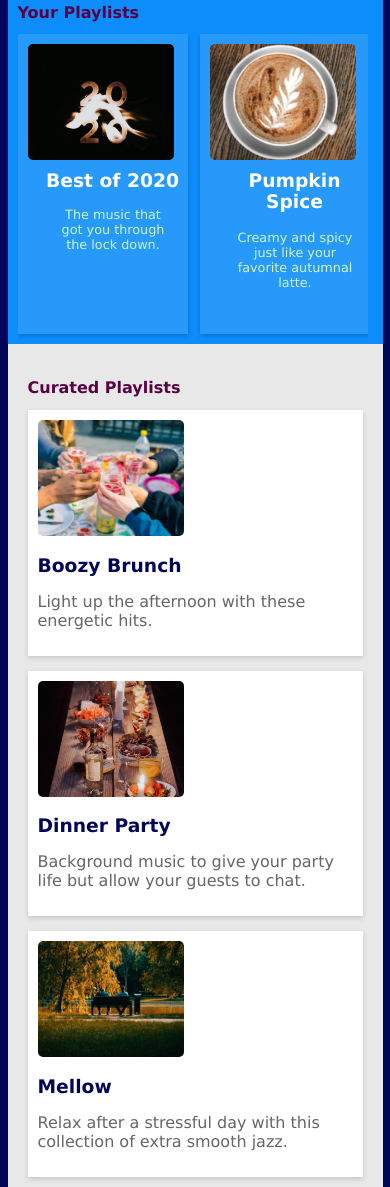
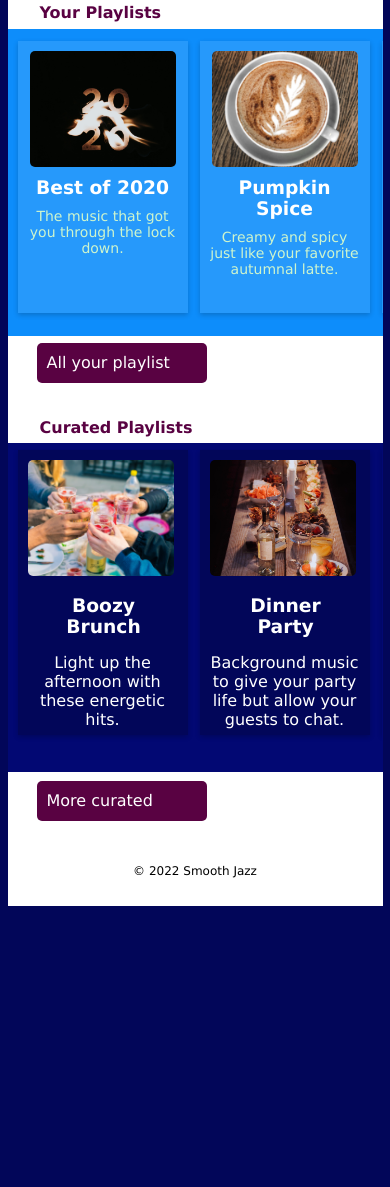
Before and after one commit to dlpressl/streamingmedia, a plain HTML site: page index.html in a window 390 px wide. Shown: the part 813-2000 px from the top of the page. After the commit the page ends 1773 px from the top, so only its background shows below. Drawn offline with Linux system fonts and the light colour scheme.

Commit message:
Finished the mobile structure minus fonts

```diff
--- a/index.html
+++ b/index.html
@@ -145,7 +145,9 @@
         </section>
 
         <section id="curated">
+            <a href="#your-playlists" class="more-playlists">All your playlist</a>
             <h2>Curated Playlists</h2>
+            <div class="scroll">
                 <section class="playlist">
                 <img src="images/boozy-brunch-cover.png" alt="Boozy Brunch">
                 <h3>Boozy Brunch</h3>
@@ -171,7 +173,8 @@
                 <h3>Jazz Saxophone</h3>
                 <p>The greatest collection of your sax favorites.</p>
                 </section>
-            <a href="#more-curated">More curated</a>
+            </div>
+            <a href="#more-curated" class="more-curated">More curated</a>
         </section>
     </main>
 
--- a/styles.css
+++ b/styles.css
@@ -258,12 +258,13 @@ dt {
     border-radius: 5px;
     padding: 10px;
     width: 150px;
-    height: 25px;
+    height: 20px;
     display: block;
     text-align: center;
     margin: 10px 0 10px 10px;
     position: absolute;
-    top: -57px;
+    top: -113px;
+    left: 20px;
     z-index: 1;
 
 }
@@ -310,30 +311,33 @@ dt {
     background-color: #0d8dfb;
     padding: 10px;
     position: relative;
-    height: 345px;
+    height: 287px;
     width: 100%;
     max-width: 355px;
-
+    margin-top: 50px;
 }
 
 #your-playlists h2 {
     color: #590242;
     width: 200px;
+    position: relative;
+    top: -50px;
+    left: 22px;
 
 }
 
 #your-playlists .scroll {
-   display: flex;
+    display: grid;
     overflow-x: auto;
     overflow-y: hidden;
-    position: absolute;
     position: relative;
-  top: 45px;
-  right: 200px;
-  width: 350px;
-  height: 325px;
-  flex-shrink: 0;
+    top: -4px;
+    right: 210px;
+    width: 375px;
+    height: 301px;
+    flex-shrink: 0;
     text-align: center;
+    grid-template-columns: repeat(5, 1fr);
 }
 
 #your-playlists .playlist {
@@ -343,9 +347,11 @@ dt {
     box-shadow: 0 2px 5px rgba(0,0,0,0.2);
     transition: transform 0.2s;
     padding: 10px;
-   height: 280px;
-   width: 150px;
-   max-width: 350px;
+    height: 252px;
+    width: 150px;
+    position: relative;
+    top: 6px;
+    left: 10px;
 
 }
 
@@ -355,47 +361,67 @@ dt {
 
 #your-playlists img {
     width: 146px;
-    max-width: 100%;
+    margin: 0 auto;
     display: block;
 }
 
 #your-playlists h3 {
-    margin: 10px;
+    margin: 10px 10px 10px 0;
     color: #ffffff;
     width: 150px;
     text-align: center;
 }
 
 #your-playlists p {
-    margin: 0 10px 10px 10px;
+    margin: 0 10px 10px 0;
     color: #cef5cd;
     text-align: center;
     width: 150px;
-    scale: 0.8;
+    font-size: 14px;
+}
+
+.more-playlists {
+    text-decoration: none;
+    background-color: #590242;
+    color: #ffffff;
+    border-radius: 5px;
+    padding: 10px;
+    width: 150px;
+    height: 20px;
+    margin-left: 20px;
+    position: absolute;
+    top: -100px;
+    right: 176px;
+
+}
+
+.more-playlists:hover {
+    background-color: yellow;
+    color: red;
 }
 
 
 
-
-
 /*  scrollbar for #your-playlists */
-#your-playlists ::-webkit-scrollbar {
-    width: 6px;
+#your-playlists::-webkit-scrollbar {
+    width:6px;
 
 }
 
 #your-playlists::-webkit-scrollbar-track {
-    background-color: #e666d1;
+    background-color: #6413cc;
 
 }
 
 #your-playlists ::-webkit-scrollbar-thumb {
-    background-color: #020659;
+    background-color: #025906;
 }
 
 #your-playlists ::-webkit-scrollbar-thumb:hover {
-    background-color: #590242;
+    background-color: #d69d18;
 }
+
+
 
 /*end of scrollbar for #trending */
 
@@ -413,19 +439,53 @@ dt {
 /*curated playlist*/
 
 #curated {
-    background-color: #e8e8e8;
-    padding: 20px;
+    display: grid;
+    grid-template-columns: repeat(5, 1fr);
+    background-color: #020873;
+    padding: 10px;
+    position: relative;
+    top: -64px;
+    height: 309px;
+    width: 100%;
+    max-width: 355px;
+    margin-top: 171px;
+    margin-bottom: 70px;
 }
 
 #curated h2 {
-    color: #590242;;
+    color: #590242;
+    position: relative;
+    top: -49px;
+    width: 200px;
+    left: 22px;
 }
 
+#curated .scroll {
+    display: grid;
+    overflow-x: auto;
+    overflow-y: hidden;
+    position: relative;
+    top: -4px;
+    left: -211px;
+    width: 375px;
+    height: 325px;
+    flex-shrink: 0;
+    text-align: center;
+    grid-template-columns: repeat(5, 1fr);
+
+}
 #curated .playlist {
-    background-color: #ffffff;
-    margin-bottom: 15px;
-    box-shadow: 0 2px 5px rgba(0,0,0,0.15);
+    background-color: #020659;
+    margin-bottom: 5px;
+    margin-right: 12px;
+    box-shadow: 0 2px 5px rgba(0,0,0,0.2);
+    transition: transform 0.2s;
     padding: 10px;
+    height: 265px;
+    width: 150px;
+    position: relative;
+    top: 1px;
+    left: 11px;
 }
 
 #curated img {
@@ -435,23 +495,37 @@ dt {
 }
 
 #curated h3 {
-    color: #020659;
+    color: #ffffff;
     margin-bottom: 5px;
+    width: 132px;
+    text-align: center;
+    margin-left: 10px;
 }
 
 #curated p {
-    color: #666;
+    color: #ffffff;
 }
 
-#curated a {
-    display: block;
-    background-color: #590242;;
+.more-curated {
+    text-decoration: none;
+    background-color: #590242;
     color: #ffffff;
-    text-decoration: none;
+    border-radius: 5px;
     padding: 10px;
-    text-align: center;
-    margin-top: 10px;
+    width: 150px;
+    height: 20px;
+    margin-left: 20px;
+    position: absolute;
+    top: 338px;
+    right: 176px;
+
 }
+
+.more-playlists:hover {
+    background-color: yellow;
+    color: red;
+}
+
 
 /* End of curated playlist*/
 
@@ -460,8 +534,7 @@ dt {
 /*Footer*/
 
 footer {
-    background-color: #020659;
-    color: #ffffff;
+    color: #000000;
     padding: 20px 0;
     text-align: center;
 }
@@ -469,4 +542,6 @@ footer {
 footer p {
     margin: 0;
     font-size: .75em;
+    position: relative;
+    top: -62px;
 }
```
Lines whose indentation alone changed are shown as unchanged.
